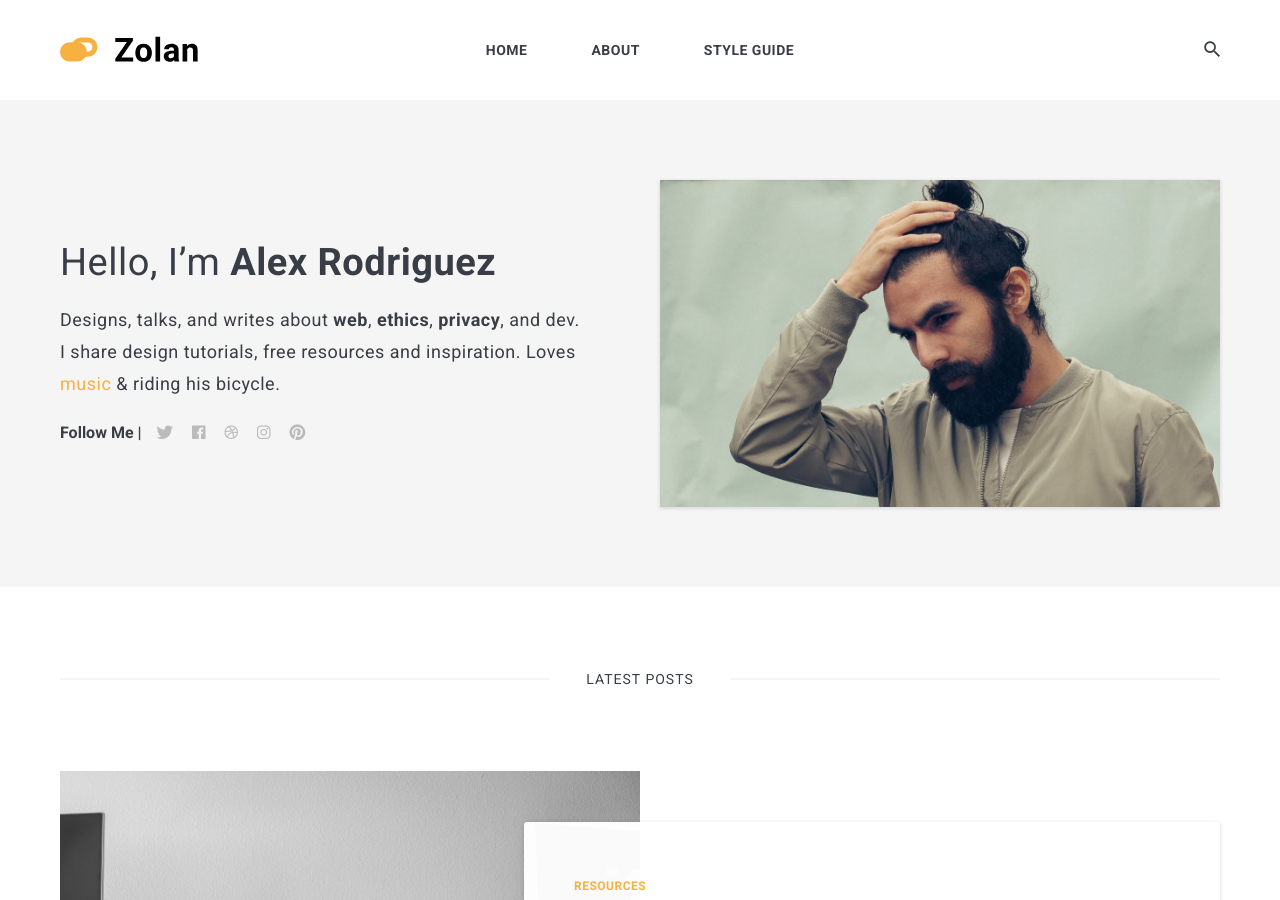
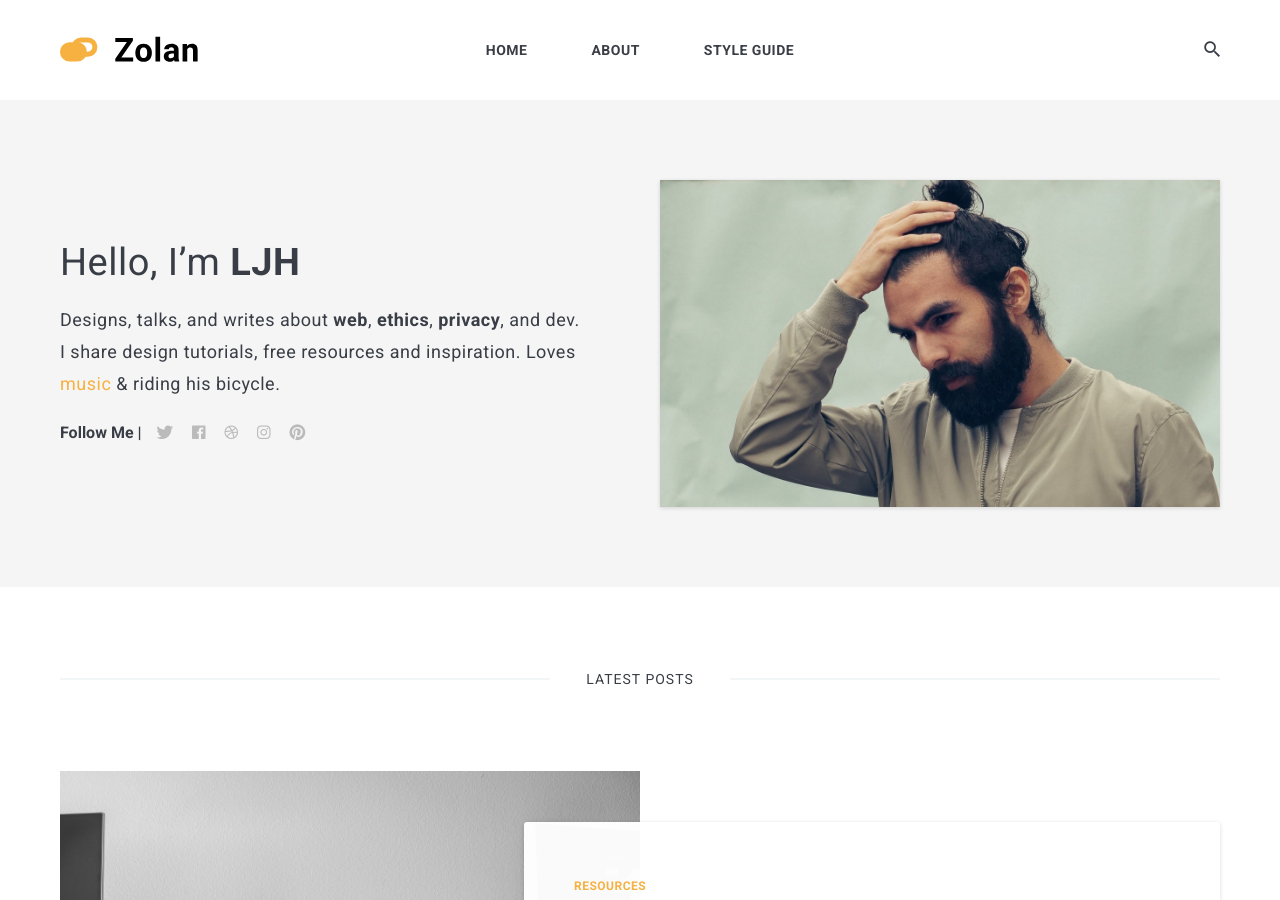
Before and after one commit to LJHNEWDAY/LJHNEWDAY.github.io, a Jekyll site: the page built from index.html, in a window 1280 px wide and 900 px high. Built offline with Jekyll 4.4.1, drawn with Linux system fonts in a browser that asks for light colours; nearby versions of some CDN libraries; the list of posts is cut into pages by our own code.

Commit message:
Update settings.yml

```diff
--- a/_data/settings.yml
+++ b/_data/settings.yml
@@ -1,6 +1,6 @@
 #-------------------------------
 # General Site Settings
-title: Zolan
+title: L J H
 logo: logo.svg # You can add own logo.
 description: Zolan is modern minimal theme for Jekyll
 
@@ -10,7 +10,7 @@ description: Zolan is modern minimal theme for Jekyll
 author:
   name: Alex Rodriguez
   image: 01.jpg
-  say-hello: Hello, I’m <strong>Alex Rodriguez</strong>
+  say-hello: Hello, I’m <strong>LJH</strong>
   bio: Designs, talks, and writes about <strong>web</strong>, <strong>ethics</strong>, <strong>privacy</strong>, and dev. I share design tutorials, free resources and inspiration. Loves <a href="#">music</a> & riding his bicycle.
 
 
```
